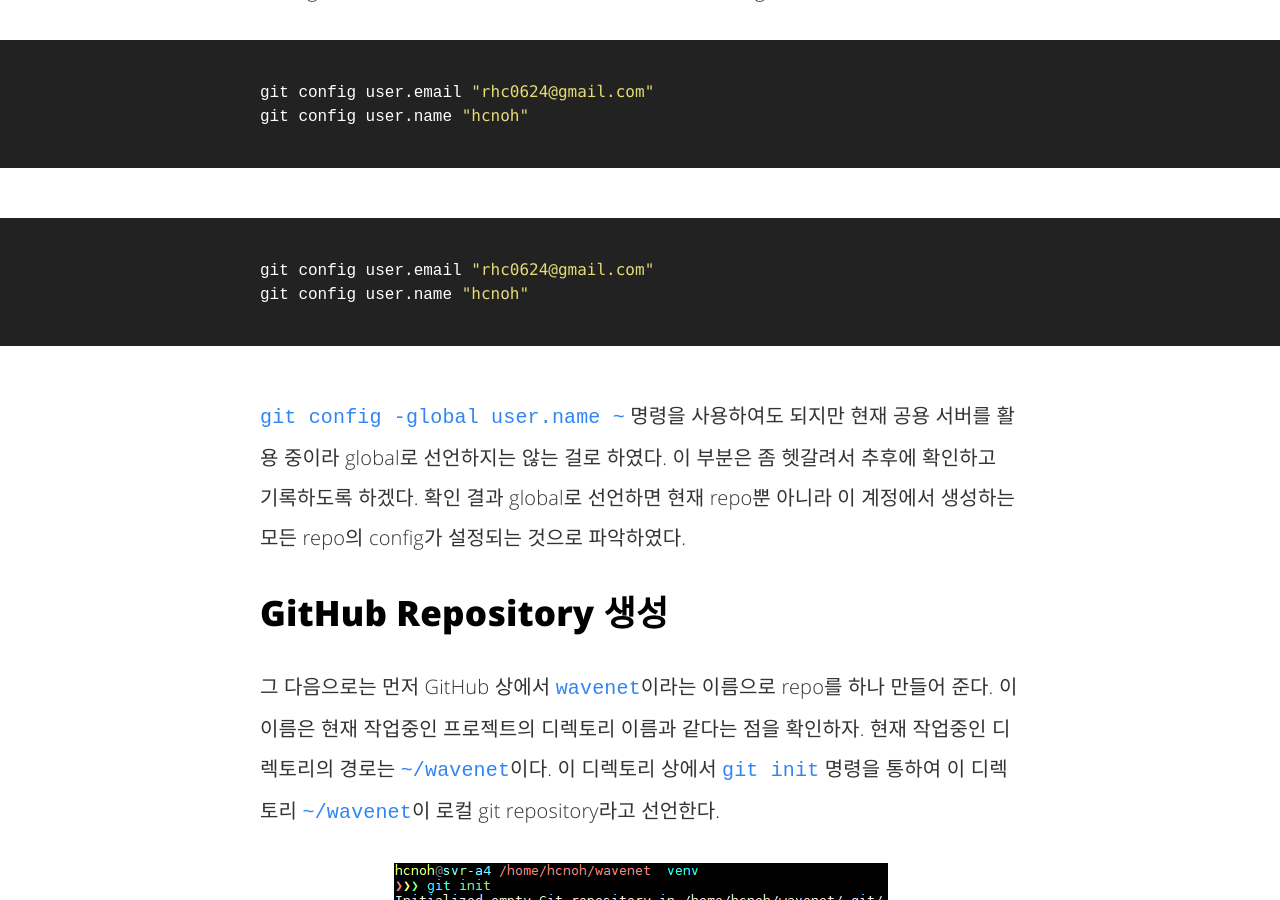
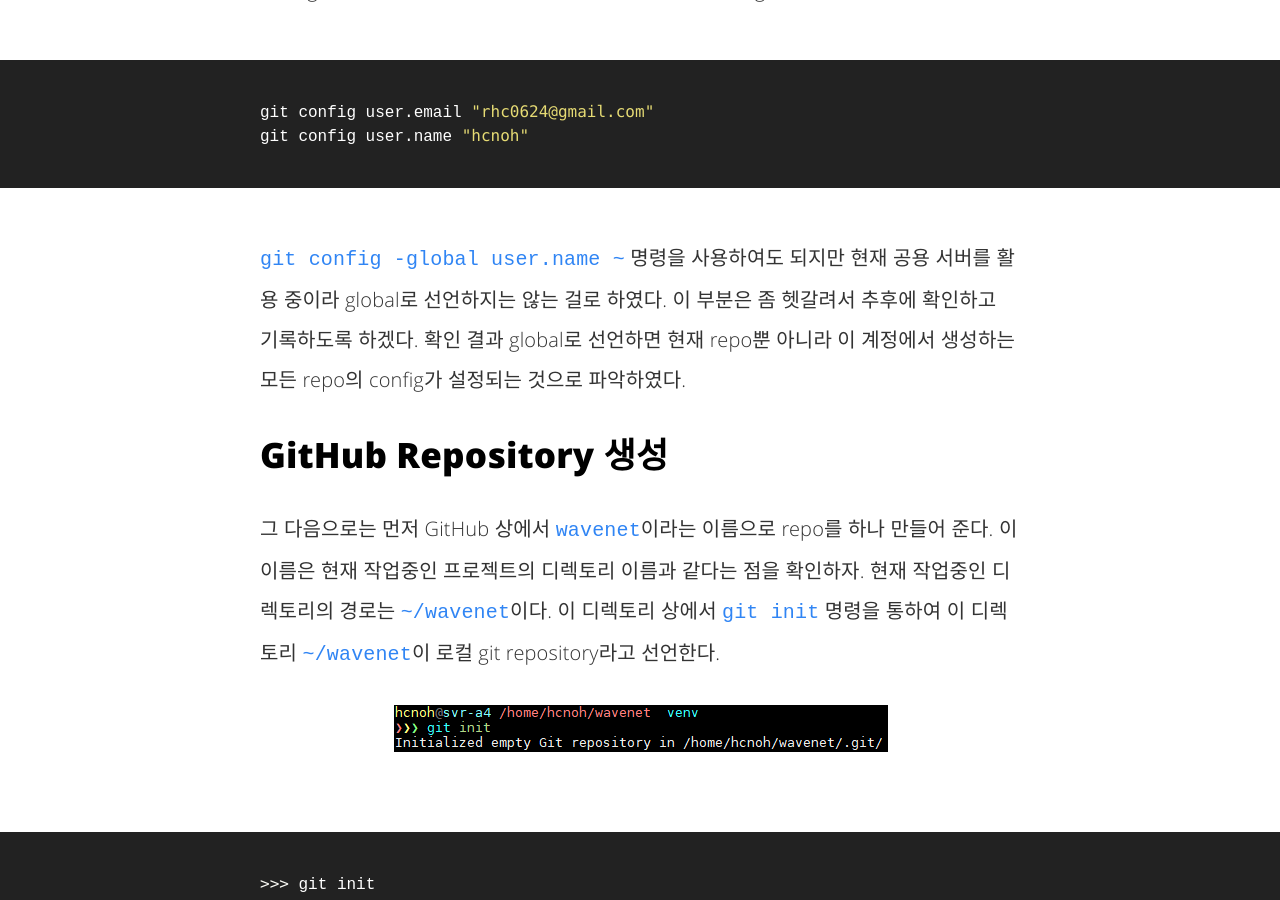
Before and after one commit to hcnoh/blog-prev, a Jekyll site: the page built from _posts/2018-08-18-git-first-time.md, in a window 1280 px wide and 900 px high, scrolled down 1281 px. Built offline with Jekyll 4.4.1, drawn with Linux system fonts in a browser that asks for light colours; comment, search, counter and statistics services are not loaded.

Commit message:
Update 2018-08-18-git-first-time.md

````diff
--- a/_posts/2018-08-18-git-first-time.md
+++ b/_posts/2018-08-18-git-first-time.md
@@ -16,11 +16,6 @@ twitter_text: 'Git 처음 사용하기'
 ## Git Config 설정
 
 일단 Git은 설치가 되어있는 상황에서 시작한다. 먼저 Git에게 나의 정보를 알려주는 과정인 Config 설정을 시작해보자. 다음의 명령어를 사용하여 Config 설정을 끝내자.
-```bash
-git config user.email "rhc0624@gmail.com"
-git config user.name "hcnoh"
-```
-
 {% highlight bash %}
 git config user.email "rhc0624@gmail.com"
 git config user.name "hcnoh"
````
